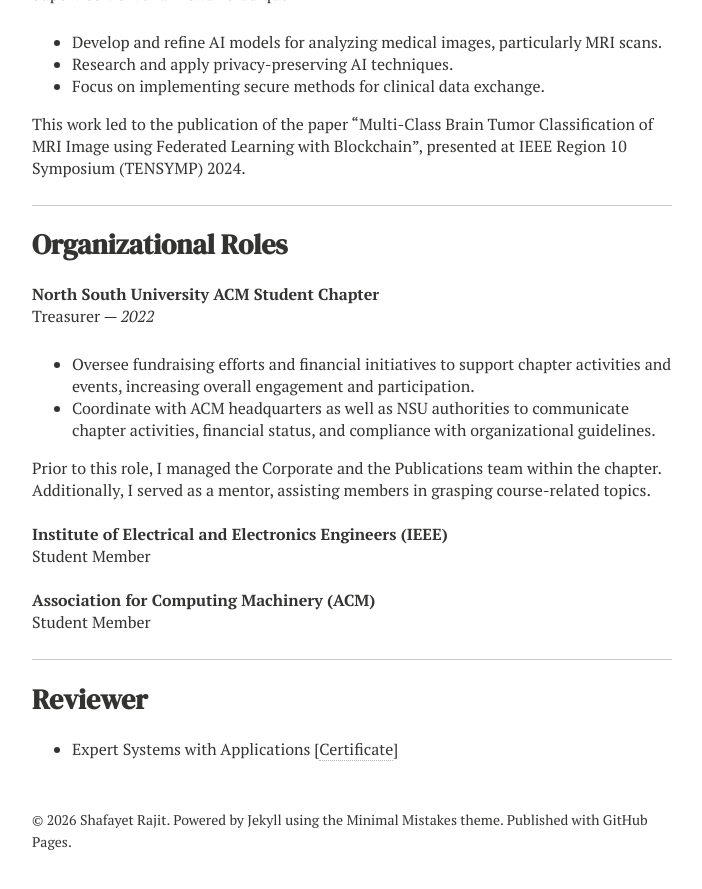
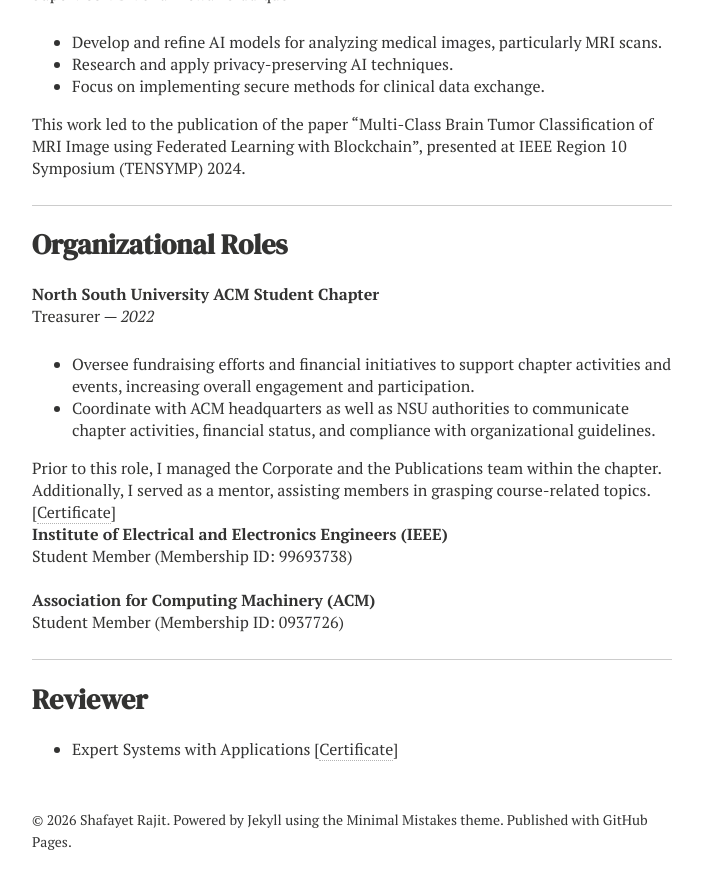
Before and after one commit to ShafayetRajit/shafayetrajit.github.io, a Jekyll site: the page built from experience.md, in a window 1280 px wide and 900 px high, scrolled down 1028 px. Shown: the top 889 px of the window, without its empty margins (288-990 px from the left). Built offline with Jekyll 4.4.1, drawn with Linux system fonts in a browser that asks for light colours; nearby versions of some CDN libraries.

```diff
--- a/experience.md
+++ b/experience.md
@@ -66,17 +66,18 @@ and compliance with organizational guidelines.
 
 Prior to this role, I managed the Corporate and the Publications team within the chapter. Additionally, I served as a mentor, assisting members in grasping course-related topics.
 
+[<a href="./files/ACM_certificate_Shafayet.pdf" target="_blank">Certificate</a>]
 <br>
 
 **Institute of Electrical and Electronics Engineers (IEEE)**
 
-Student Member
+Student Member (Membership ID: 99693738)
 
 <br>
 
 **Association for Computing Machinery (ACM)**
 
-Student Member
+Student Member (Membership ID: 0937726)
 
 <hr>
 
```
Also changed, not shown: index.md (+5 -1 lines), 2 other files.
